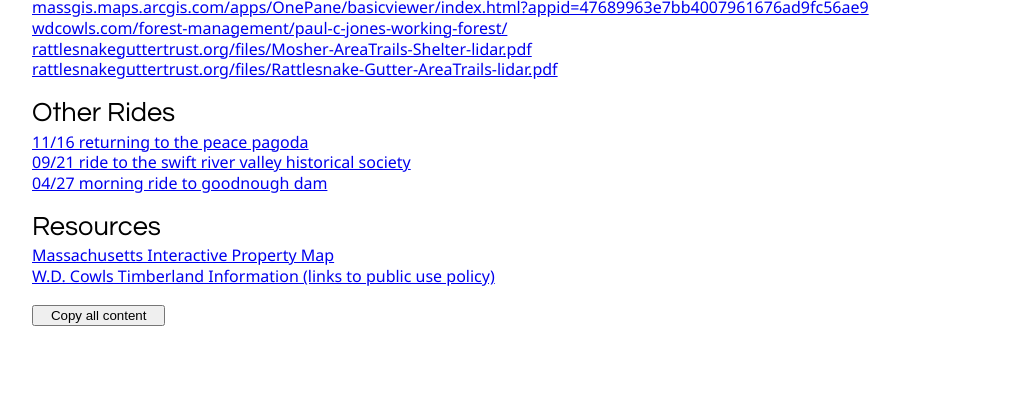
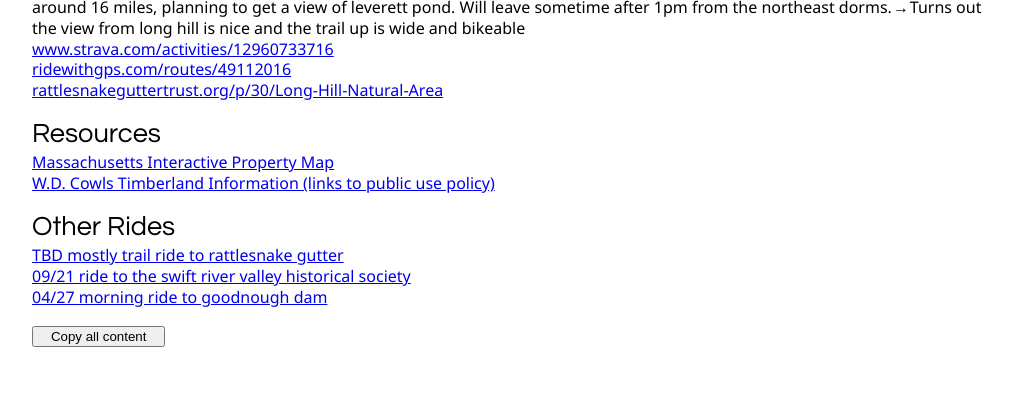
Before and after one commit to 06tron/cycling, a plain HTML site: page index.html in a window 1280 px wide. Shown: the part 398-800 px from the top of the page, without its empty margins (0-1013 px from the left). Drawn offline with Linux system fonts and the light colour scheme.

Commit message:
Adds rideTBD variable so TBD rides aren't featured by default, also adds section for web resources

```diff
--- a/content.js
+++ b/content.js
@@ -1,12 +1,14 @@
 const content = [
 	["04/27 morning ride to goodnough dam", "saw beavers, turkeys, deer, and left early so I could get back to umass for the bay state livestock classic", "www.strava.com/activities/11277961928", "ridewithgps.com/routes/46379386"],
 	["09/21 ride to the swift river valley historical society", "went to see Tom Ricardi’s birds of prey. The planned route has a couple extra hills in south wendell that I want to check out sometime", "www.strava.com/activities/12470640073", "ridewithgps.com/routes/48427204"],
-	["11/16 returning to the peace pagoda", "Current route idea is around 33 miles, subject to change. Leaving from the patio on the south side of the studio arts building, overlooking the intersection of N. Pleasant and Thatcher road. I'm planning to be there at noon, will update this page if that changes. Points of interest: North Valley Road, Lake Wyola, Leverett Peace Pagoda. Might stop to look at the view from the top of East Plumtree Road.", "ridewithgps.com/routes/49063238"],
-	["11/22 long hill to dean brook ride", "around 16 miles, planning to get a view of leverett pond. Will leave sometime after 1pm from the northeast dorms", "ridewithgps.com/routes/49112016", "rattlesnakeguttertrust.org/p/30/Long-Hill-Natural-Area"],
+	["11/16 returning to the peace pagoda", "current route idea is around 33 miles, subject to change. Leaving from the patio on the south side of the studio arts building, overlooking the intersection of N. Pleasant and Thatcher road. I'm planning to be there at noon, will update this page if that changes. Points of interest: North Valley Road, Lake Wyola, Leverett Peace Pagoda. Might stop to look at the view from the top of East Plumtree Road", "ridewithgps.com/routes/49063238"],
+	["11/22 long hill to dean brook ride", "around 16 miles, planning to get a view of leverett pond. Will leave sometime after 1pm from the northeast dorms. → Turns out the view from long hill is nice and the trail up is wide and bikeable", "www.strava.com/activities/12960733716", "ridewithgps.com/routes/49112016", "rattlesnakeguttertrust.org/p/30/Long-Hill-Natural-Area"],
 	["TBD mostly trail ride to rattlesnake gutter", "route planning in progress, would go through the Paul C. Jones working forest", "ridewithgps.com/routes/49080614", "massgis.maps.arcgis.com/apps/OnePane/basicviewer/index.html?appid=47689963e7bb4007961676ad9fc56ae9", "wdcowls.com/forest-management/paul-c-jones-working-forest/", "rattlesnakeguttertrust.org/files/Mosher-AreaTrails-Shelter-lidar.pdf", "rattlesnakeguttertrust.org/files/Rattlesnake-Gutter-AreaTrails-lidar.pdf"]
 ];
 
+const ridesTBD = 1;
+
 const links = [
-	["Massachusetts Interactive Property Map", 3, 3],
-	["W.D. Cowls Timberland Information (links to public use policy)", 3, 4]
+	["Massachusetts Interactive Property Map", 4, 3],
+	["W.D. Cowls Timberland Information (links to public use policy)", 4, 4]
 ];
--- a/index.html
+++ b/index.html
@@ -15,8 +15,8 @@
 	<h1>bike.6t.lt</h1>
 	<p>Bike rides from Amherst, Massachusetts to Pelham, Shutesbury, Leverett, Montague, Wendell, New Salem, Orange, Belchertown, Ware, Hadley, Northampton, Sunderland, Deerfield, and Whately (so far)</p>
 	<main id="featured"></main>
+	<p id="highlights"></p>
 	<p id="other"></p>
-	<p id="highlights"></p>
 	<button id="copy" type="button" style="width: 10em">Copy all content</button>
 </body>
 
--- a/script.js
+++ b/script.js
@@ -1,7 +1,7 @@
 document.addEventListener("DOMContentLoaded", function () {
 	const params = new URLSearchParams(window.location.search);
 	const count = +(params.get("c") ?? 2);
-	const start = +(params.get("i") ?? content.length - count);
+	const start = +(params.get("i") ?? content.length - count - ridesTBD);
 	let featured = "";
 	for (let i = start; i < start + count; ++i) {
 		featured += `<h2><span class="fl">${content[i][0]}</span></h2><p>${content[i][1]}`;
```
